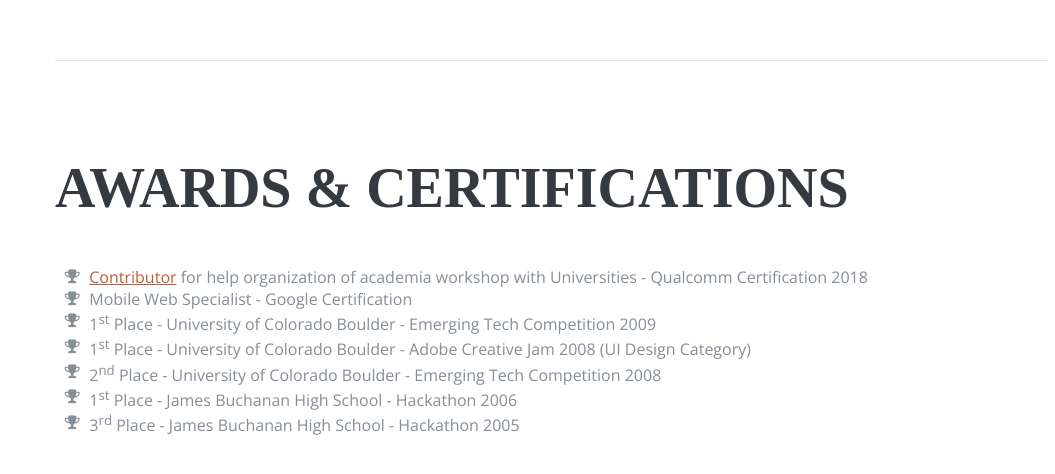
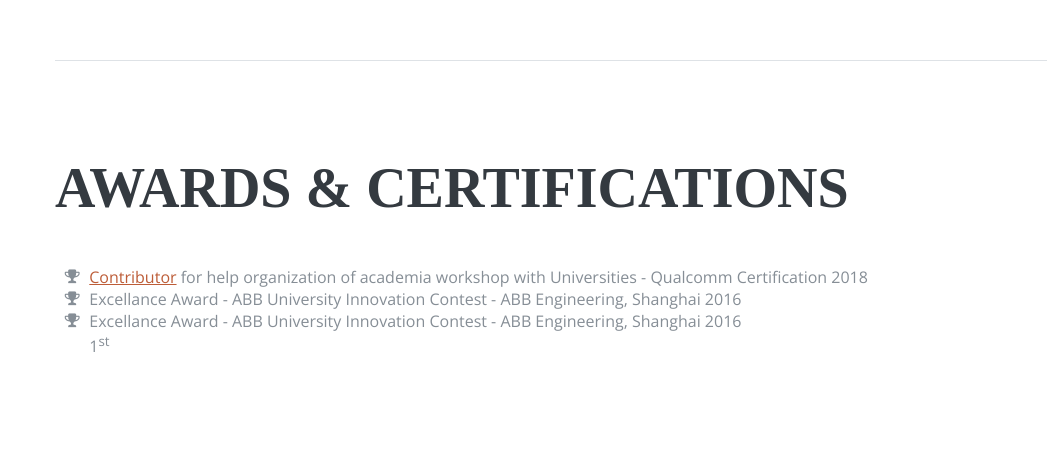
Before and after one commit to alexandor91/profiles_web, a website with bundled scripts: page index.html in a window 1280 px wide. Shown: the part 6215-6689 px from the top of the page, without its empty margins (225-1280 px from the left). Built offline with nearby package versions, Linux system fonts and the light colour scheme; a web font is replaced by a local one.

Commit message:
Update index.html

```diff
--- a/index.html
+++ b/index.html
@@ -384,28 +384,11 @@
 	      for help organization of academia workshop with Universities - Qualcomm Certification 2018</li>
             <li>
               <i class="fa-li fa fa-trophy text-warning"></i>
-              Mobile Web Specialist - Google Certification</li>
+              Excellance Award - ABB University Innovation Contest - ABB Engineering, Shanghai 2016</li>
             <li>
               <i class="fa-li fa fa-trophy text-warning"></i>
-              1<sup>st</sup>
-              Place - University of Colorado Boulder - Emerging Tech Competition 2009</li>
-            <li>
-              <i class="fa-li fa fa-trophy text-warning"></i>
-              1<sup>st</sup>
-              Place - University of Colorado Boulder - Adobe Creative Jam 2008 (UI Design Category)</li>
-            <li>
-              <i class="fa-li fa fa-trophy text-warning"></i>
-              2<sup>nd</sup>
-              Place - University of Colorado Boulder - Emerging Tech Competition 2008</li>
-            <li>
-            <li>
-              <i class="fa-li fa fa-trophy text-warning"></i>
-              1<sup>st</sup>
-              Place - James Buchanan High School - Hackathon 2006</li>
-            <li>
-              <i class="fa-li fa fa-trophy text-warning"></i>
-              3<sup>rd</sup>
-              Place - James Buchanan High School - Hackathon 2005</li>
+              Excellance Award - ABB University Innovation Contest - ABB Engineering, Shanghai 2016</li>
+		  1<sup>st</sup>
           </ul>
         </div>
       </section>
```
